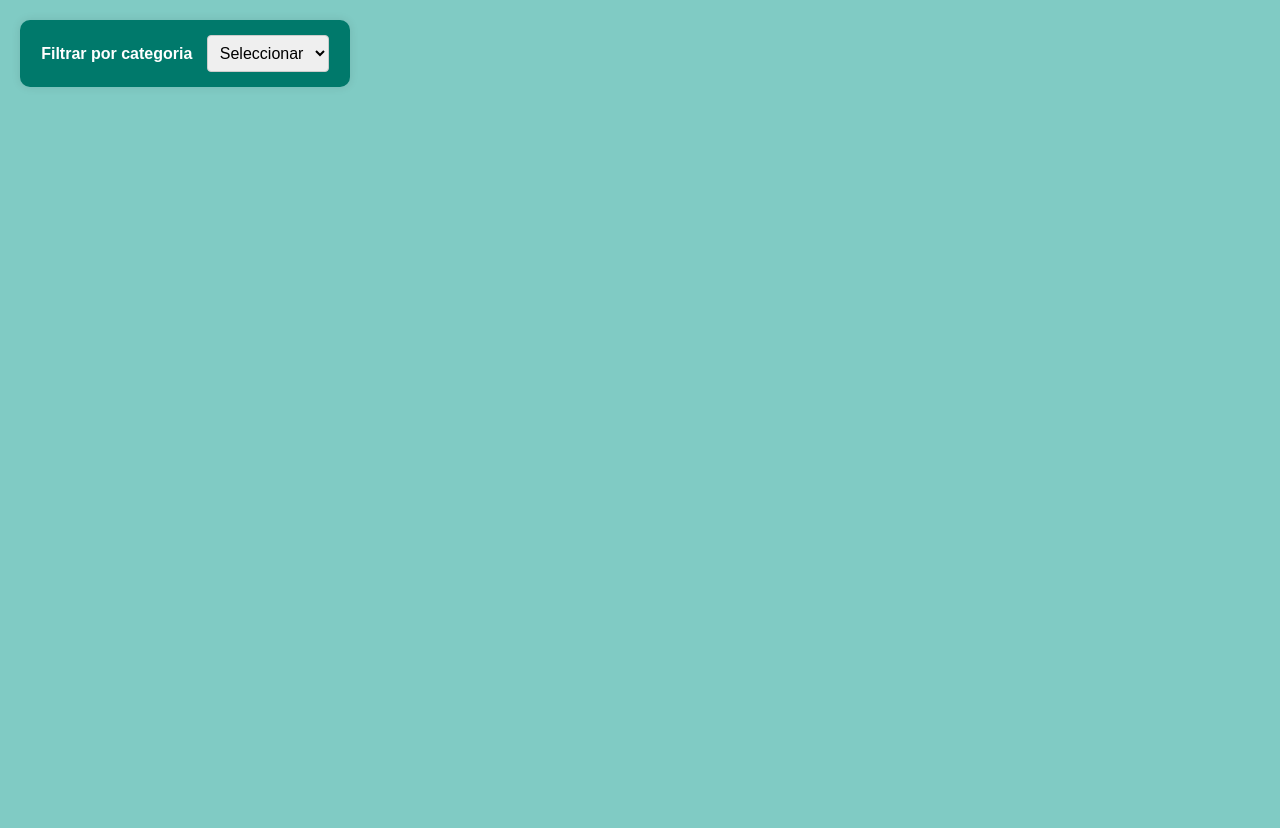
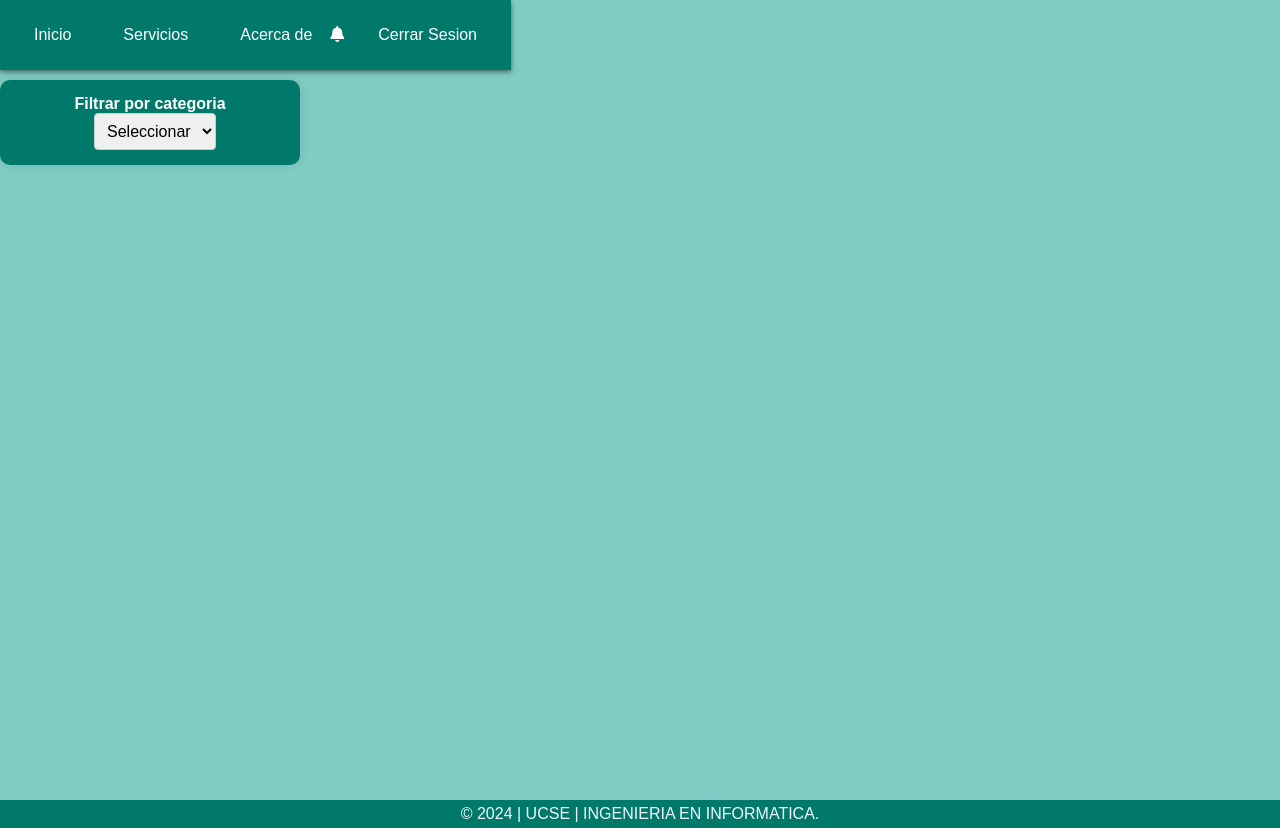
Before and after one commit to mihue675/Hospital, a PHP site: page /pages/equipos/index.php in a window 1280 px wide. Before the commit the page ends 87 px from the top, so only its background shows below. Run offline with PHP 8.4, Linux system fonts and the light colour scheme; the visitor is signed in with stand-in values (Sample User, id 1); data that the repository does not hold is empty.

Commit message:
fix header/footer + icono campana + arreglo equipos index

```diff
--- a/app/client/components/header.css
+++ b/app/client/components/header.css
@@ -3,6 +3,12 @@
     padding: 0;
     box-sizing: border-box;
   }
+
+  .icono-header {
+    width: 40px; /* Establece el ancho deseado */
+    height: 40px; /* Establece la altura deseada */
+}
+
 
   header {
 
@@ -12,6 +18,8 @@
     padding: 1rem;
     display: flex;
     align-items: center;
+    box-shadow: 0 2px 5px rgba(0, 0, 0, 0.5);
+    margin-bottom: 10px;
 
   }
 
@@ -23,6 +31,11 @@
   }
 
   .container {
+    display: flex;
+    gap: 1rem;
+  }
+
+  .container2 {
     display: flex;
     gap: 1rem;
   }
@@ -52,6 +65,7 @@
     display: none;
     width: 200px;
     margin-top: 15px;
+    list-style: none;
   }
 
   /* estilos botones submenu */
@@ -89,3 +103,7 @@
   .container li {
     position: relative;
   }
+
+  .container2 i{
+    margin-top: 10px;
+  }
--- a/app/client/components/header.html
+++ b/app/client/components/header.html
@@ -5,25 +5,32 @@
     <meta charset="UTF-8">
     <meta name="viewport" content="width=device-width, initial-scale=1.0">
     <link rel="stylesheet" href="header.css">
+    <link rel="stylesheet" href="https://cdnjs.cloudflare.com/ajax/libs/font-awesome/6.0.0-beta3/css/all.min.css"> <!--import del icono porq no enconte uno bueno-->
 </head>
 
 <body>
     <header>
         <div class="div-menu">
             <div class="container">
-                <a class="botonBarra" href="../index.php">Inicio</a>
+                <a href="/Hospital/app/client/index.php">Inicio</a>
                 <li>
-                    <a class="botonBarra" href="#services">Servicios</a>
+                    <a class="botonBarra">Servicios</a>
                     <!-- Submenú -->
                     <ul class="submenu">
-                        <li><a href="#linkequipos">Equipos</a></li>
+                        <li><a href="#../../index.php">Equipos</a></li>
                         <li><a href="#linkreservas">Reservas</a></li>
-                        <li><a href="../pages/mantenimientos/index.php">Mantenimiento</a></li>
+                        <li><a href="../../pages/mantenimientos/index.php">Mantenimiento</a></li>
                     </ul>
                 </li>
                 <a class="botonBarra" href="#about">Acerca de</a>
             </div>
-            <a class="botonBarra" href="cerrar-sesion.php" class ="cerrar-sesion">Cerrar Sesión</a>
+
+            <div class="container2">
+                <i class="fas fa-bell"></i> <!-- se tiene q llamar asi si o si ns pq-->
+                <a href="/Hospital/app/client/pages/auth/cerrar-sesion.php">Cerrar Sesion</a>
+
+            </div>
+
         </div>
     </header>
 </body>
@@ -40,9 +47,15 @@ y despues usan
 
 <script>
     async function loadHeader() {
-      const response = await fetch('header.html');
+      const response = await fetch('../../components/header.html');
       const html = await response.text();
       document.getElementById('header').innerHTML = html;
+      const link = document.createElement('link');
+      link.rel = 'stylesheet';
+      link.href = '../../components/header.css';
+      document.head.appendChild(link);
     }
+
+    loadHeader();
 </script>
 -->
--- a/app/client/pages/equipos/index-equipos.css
+++ b/app/client/pages/equipos/index-equipos.css
@@ -1,10 +1,9 @@
+
 body {
     font-family: Arial, sans-serif;
     background-color: #80CBC4;
-    display: flex;
     justify-content: left;
     margin: 0;
-    padding: 20px;
 }
 
 /*filtro*/
--- a/app/client/pages/equipos/index.php
+++ b/app/client/pages/equipos/index.php
@@ -151,7 +151,38 @@ if (isset($_POST['btnDarDeBaja'])) {
 }
 ?>
 
+<script>
+    async function loadHeader() {
+      const response = await fetch('../../components/header.html');
+      const html = await response.text();
+      document.getElementById('header').innerHTML = html;
+      const link = document.createElement('link');
+      link.rel = 'stylesheet';
+      link.href = '../../components/header.css';
+      document.head.appendChild(link);
+    }
+
+    loadHeader();
+</script>
+
+<script>
+    async function loadFooter() {
+      const response = await fetch('../../components/footer.html');
+      const html = await response.text();
+      document.getElementById('footer').innerHTML = html;
+
+      const link = document.createElement('link');
+      link.rel = 'stylesheet';
+      link.href = '../../components/footer.css';
+      document.head.appendChild(link);
+    }
+
+    loadFooter();
+</script>
+
+
 <body>
+    <div id="header"></div>
     <div>
         <form method="post" action="index.php">
             <label for="txtCategoria">Filtrar por categoria</label>
@@ -204,6 +235,8 @@ if (isset($_POST['btnDarDeBaja'])) {
         }
         ?>
     </div>
+
+    <div id="footer"></div>
 </body>
 
 
```
Also changed, not shown: app/client/components/footer.html (+8 -2 lines).
